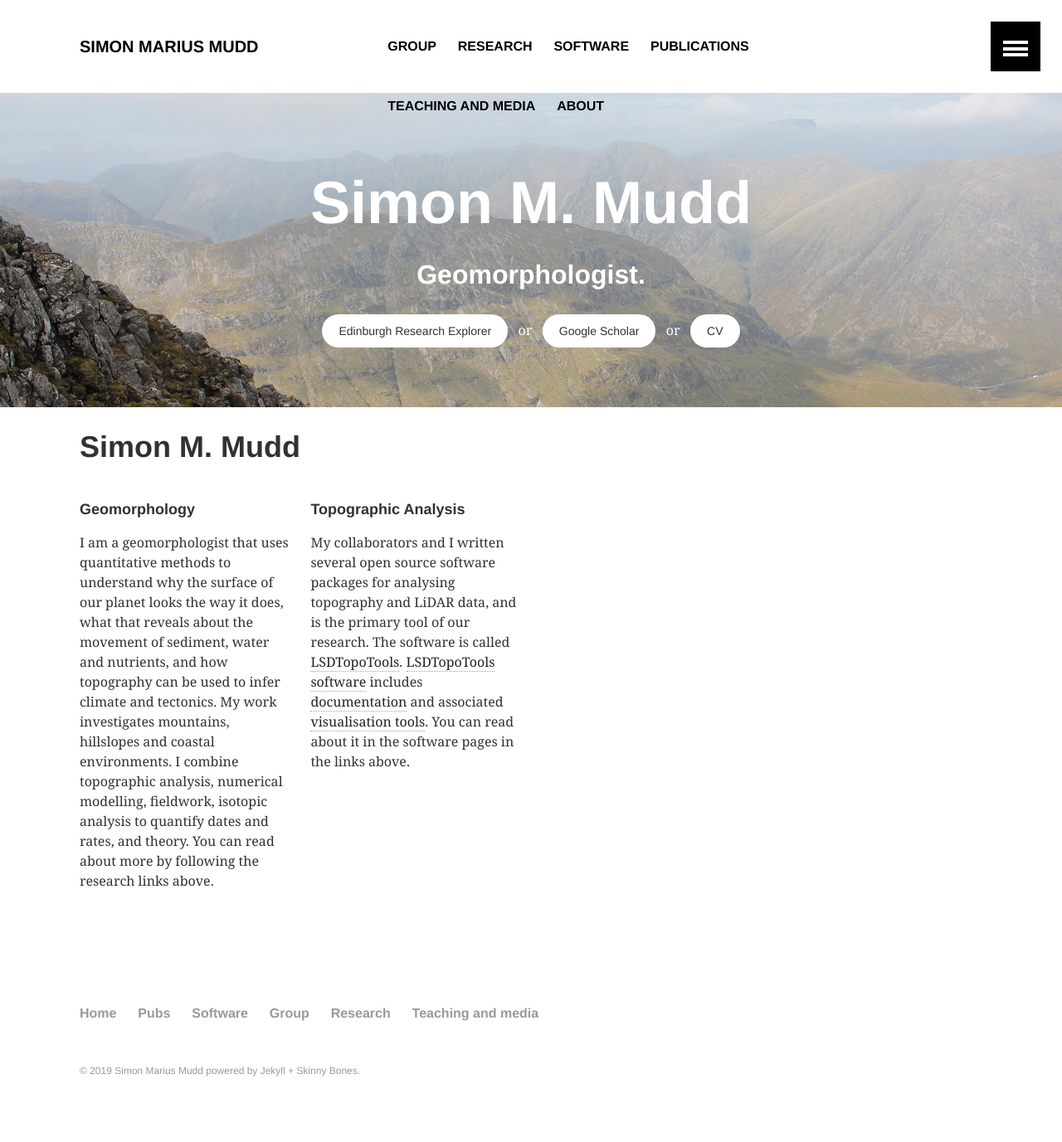
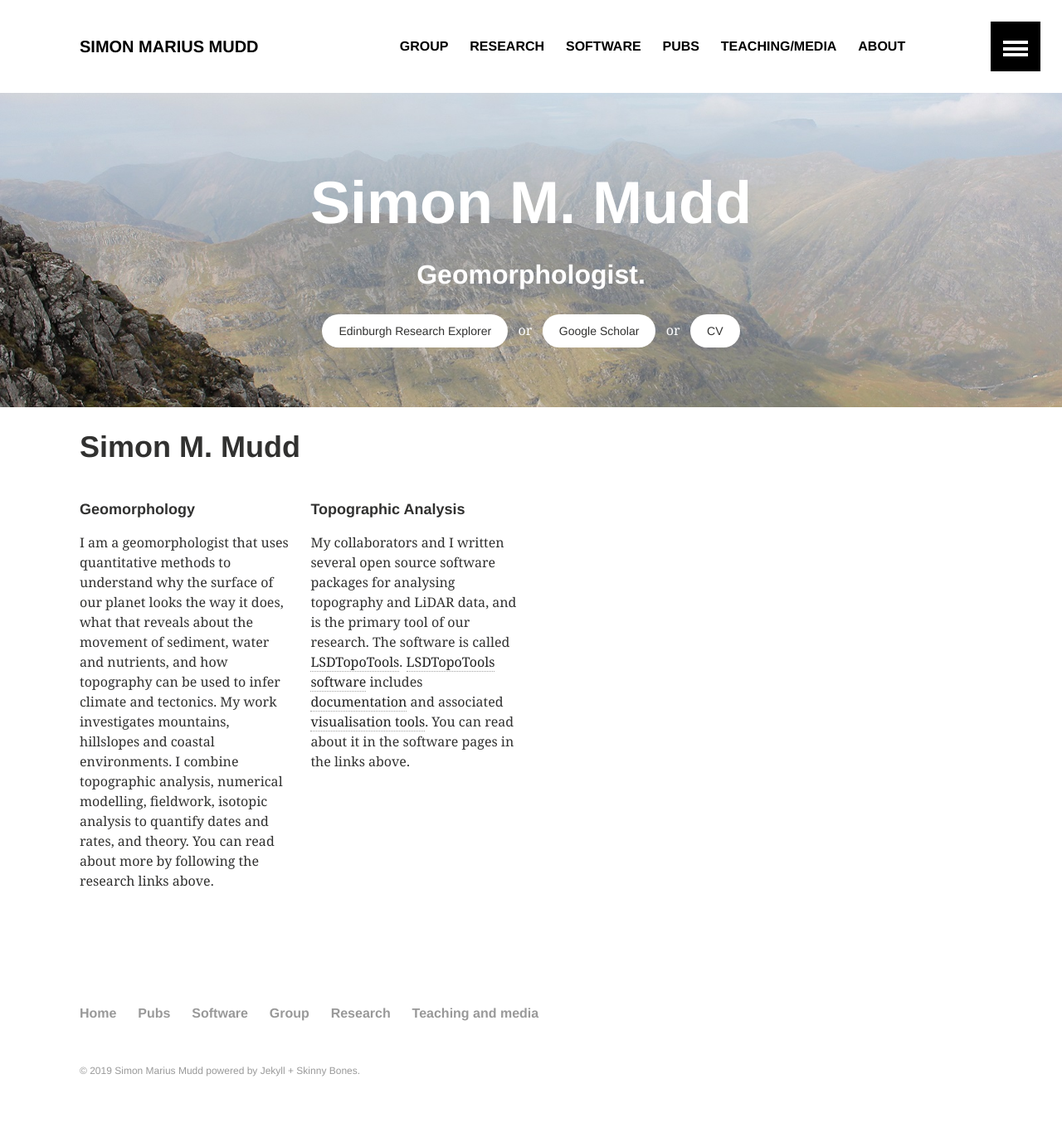
Before and after one commit to simon-m-mudd/simon-m-mudd.github.io, a Jekyll site: the page built from index.md, in a window 1280 px wide. Shown: the whole page at 83% size. Built offline with Jekyll 4.4.1, drawn with Linux system fonts in a browser that asks for light colours.

Commit message:
Trying to get menus to work better

```diff
--- a/_data/navigation.yml
+++ b/_data/navigation.yml
@@ -15,12 +15,12 @@
   excerpt: "Our software."
   image: Transient_400x200.jpg
 
-- title: Publications
+- title: Pubs
   url: /publications/
   excerpt: "My publications."
   image: Terrace_hillside_400x250.jpg
 
-- title: Teaching and media
+- title: Teaching/media
   url: /teaching/
   excerpt: "Teaching and media."
   image: Ganga_confluence_400x250.jpg
```
